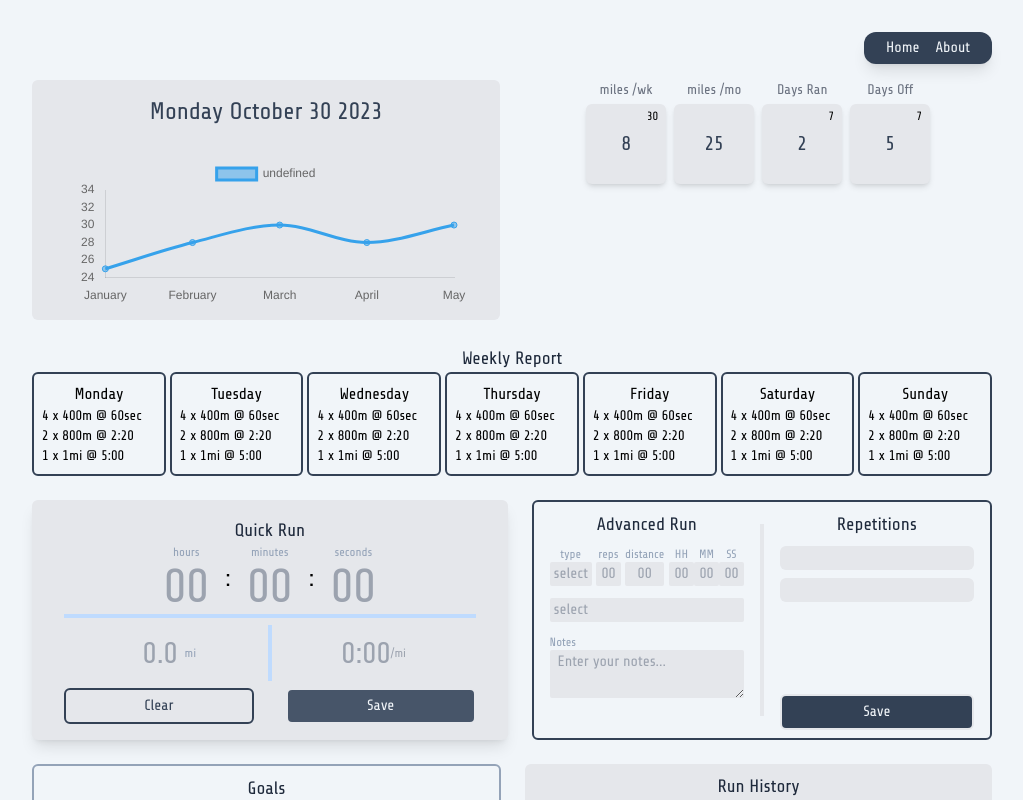
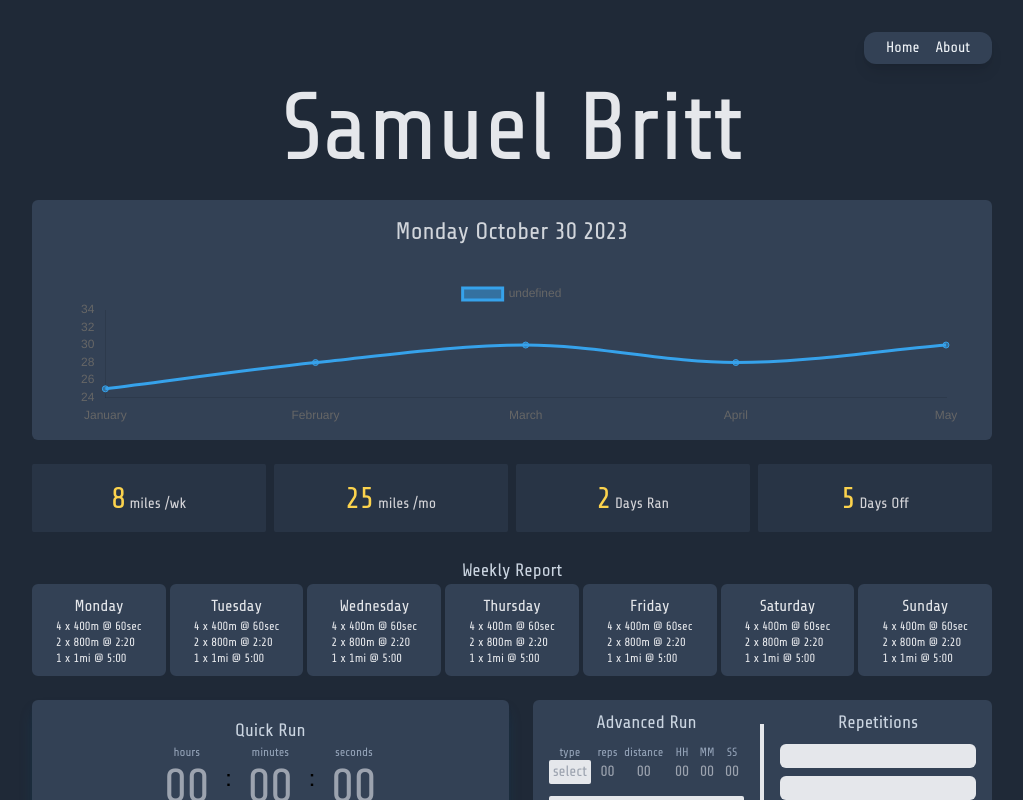
Before and after one commit to SamBritt/workout-tracker, a Vue app: page / in a window 1280 px wide. Shown: the top 800 px of the page, without its empty margins (128-1151 px from the left). Built offline with nearby package versions, Linux system fonts and the light colour scheme.

Commit message:
theming and weekly stats

```diff
--- a/index.html
+++ b/index.html
@@ -20,7 +20,7 @@
       content="width=device-width, initial-scale=1.0" />
     <title>XCoach</title>
   </head>
-  <body class="bg-slate-100">
+  <body class="bg-gray-800">
     <div
       id="app"
       class="h-screen container mx-auto"></div>
--- a/src/components/AdvancedRun.vue
+++ b/src/components/AdvancedRun.vue
@@ -19,7 +19,7 @@ const time: Time = reactive({
 </script>
 
 <template>
-  <div class="flex w-full border-2 border-slate-700 rounded-md px-4 py-2 gap-4">
+  <div class="flex w-full bg-slate-700 rounded-md px-4 py-2 gap-4">
     <div class="flex flex-col w-full gap-2">
       <Heading>Advanced Run</Heading>
 
--- a/src/components/Heading.vue
+++ b/src/components/Heading.vue
@@ -1,7 +1,7 @@
 <script setup lang="ts"></script>
 
 <template>
-  <h2 class="text-slate-800 text-lg font-light text-center">
+  <h2 class="text-slate-300 text-lg font-light text-center">
     <slot />
   </h2>
 </template>
--- a/src/components/Input.vue
+++ b/src/components/Input.vue
@@ -1,5 +1,4 @@
 <script setup lang="ts">
-import { emit } from 'process';
 import { computed, ref } from 'vue'
 
 const props = defineProps({
@@ -54,11 +53,11 @@ const onChange = (event: Event, type: string) => {
 const inputStyles = computed(() => {
   const styles = [
     `flex`,
-    `active:scale-105`,
+    `active:scale-100`,
     `focus:outline-none`,
     `text-center`,
-    `text-slate-700`,
-    `bg-gray-200`,
+    `text-gray-300`,
+    `bg-transparent`,
     `rounded-sm`
   ]
 
--- a/src/components/QuickRun.vue
+++ b/src/components/QuickRun.vue
@@ -54,7 +54,7 @@ const save = () => {
 </script>
 
 <template>
-  <div class="flex flex-col bg-gray-200 w-full h-60 rounded-md shadow-lg px-8 py-4">
+  <div class="flex flex-col bg-slate-700 w-full h-60 rounded-md shadow-lg shadow-sky-800/25 hover:shadow-sky-800/50 transition-shadow ease-out px-8 py-4">
     <Heading>Quick Run</Heading>
 
     <div class="flex flex-col h-full">
--- /dev/null
+++ b/src/components/ReportTIle.vue
@@ -0,0 +1,27 @@
+<script setup lang="ts">
+const props = defineProps({
+  label: {
+    type: String
+  },
+  current: {
+    type: Number
+  },
+  id: Number
+})
+</script>
+
+<template>
+  <div
+    :class="[
+      'flex flex-col items-center border-2 border-slate-700 bg-slate-700 rounded-md p-2 w-36 min-w-max',
+      { 'opacity-50': id + 1 < current },
+      { 'border-2 border-green-400' : current === id + 1}
+    ]">
+    <h2 class="text-center text-base">{{ label }}</h2>
+    <ul class="text-xs text-left">
+      <li>4 x 400m @ 60sec</li>
+      <li>2 x 800m @ 2:20</li>
+      <li>1 x 1mi @ 5:00</li>
+    </ul>
+  </div>
+</template>
--- a/src/components/StatTile.vue
+++ b/src/components/StatTile.vue
@@ -13,16 +13,8 @@ const props = defineProps({
 </script>
 
 <template>
-  <div class="flex flex-col">
-    <span class="flex justify-center text-gray-500 font-light text-sm mb-1">
-      {{ label }}
-    </span>
-    <div
-      class="relative flex items-center justify-center w-20 h-20 p-2 bg-gray-200 rounded-md text-center shadow-md">
-      <span class="text-xl text-slate-700">
-        {{ value }}
-      </span>
-      <div class="absolute right-2 top-1 text-xs font-light">{{ total }}</div>
-    </div>
-  </div>
+  <span class="flex items-end justify-center gap-1 text-zinc-300 bg-slate-700/50 p-4 w-full rounded-sm">
+    <span class="text-amber-300 text-3xl">{{ value }}</span>
+    <span>{{ label }}</span>
+  </span>
 </template>
--- a/src/components/WeeklyReport.vue
+++ b/src/components/WeeklyReport.vue
@@ -2,30 +2,19 @@
 import { computed, onBeforeMount, reactive, ref } from 'vue'
 
 import Heading from '@/components/Heading.vue'
+import ReportTile from '@/components/ReportTile.vue'
 
 const now = ref(new Date())
-const day = computed(() => now.value.getDay())
+const current = computed(() => now.value.getDay())
 const days = ref(['Monday', 'Tuesday', 'Wednesday', 'Thursday', 'Friday', 'Saturday', 'Sunday'])
 </script>
 
 <template>
-  <div>
+  <div class="text-gray-200">
     <Heading>Weekly Report</Heading>
 
-    <div class="flex gap-1 overflow-auto">
-      <div
-        v-for="(n, idx) of 7"
-        :class="[
-          'border-2 border-slate-700 rounded-md p-2 w-36 min-w-max',
-          { 'opacity-50': idx + 1 < day }
-        ]">
-        <h2 class="text-center text-base">{{ days[idx] }}</h2>
-        <ul class="text-sm">
-          <li>4 x 400m @ 60sec</li>
-          <li>2 x 800m @ 2:20</li>
-          <li>1 x 1mi @ 5:00</li>
-        </ul>
-      </div>
+    <div class="flex relative gap-1 overflow-auto">
+      <ReportTile v-for="(item, idx) of days" :label="days[idx]" :current="current" :id="idx"/>
     </div>
   </div>
 </template>
--- a/src/views/HomeView.vue
+++ b/src/views/HomeView.vue
@@ -72,11 +72,14 @@ const addRun = (time: number) => {
 
 <template>
   <main class="space-y-6">
+    <div>
+      <h1 class="text-8xl text-gray-200 text-center">Samuel Britt</h1>
+    </div>
     <!-- Chart -->
-    <div class="flex flex-row gap-6">
-      <div class="relative bg-gray-200 w-1/2 h-60 rounded-md p-4">
+    <div class="flex flex-col gap-6">
+      <div class="relative bg-slate-700 h-60 rounded-md p-4">
         <div class="text-center">
-          <div class="text-2xl font-light text-slate-700">
+          <div class="text-2xl font-light text-gray-300">
             {{ dayName }}
             {{ month }}
             {{ day }}
@@ -91,7 +94,7 @@ const addRun = (time: number) => {
           :data="chartData" />
       </div>
 
-      <div class="flex justify-center gap-2 w-1/2">
+      <div class="grid grid-cols-2 md:grid-cols-4 gap-2">
         <StatTile
           value="8"
           label="miles /wk"
@@ -108,23 +111,10 @@ const addRun = (time: number) => {
           value="5"
           label="Days Off"
           total="7" />
-        <!-- <span class="flex items-end gap-1 text-zinc-300">
-          <span class="text-amber-300 text-xl">8</span>
-          of
-          <span class="text-amber-300 text-xl">30</span>
-          miles this week
-        </span>
-
-        <span class="flex items-end gap-1 text-zinc-300">
-          <span class="text-amber-300 text-xl">25</span>
-          of
-          <span class="text-amber-300 text-xl">120</span>
-          miles this month
-        </span> -->
       </div>
     </div>
 
-    <WeeklyReport/>
+    <WeeklyReport />
 
     <div class="flex flex-col sm:flex-row gap-6">
       <QuickRun @save="addRun" />
```
